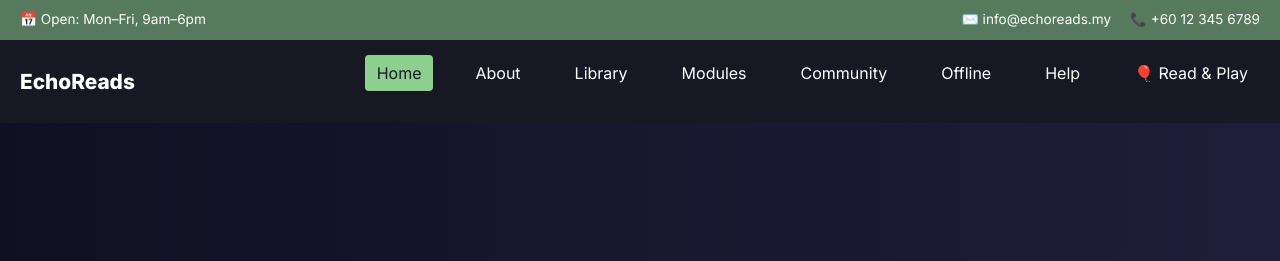
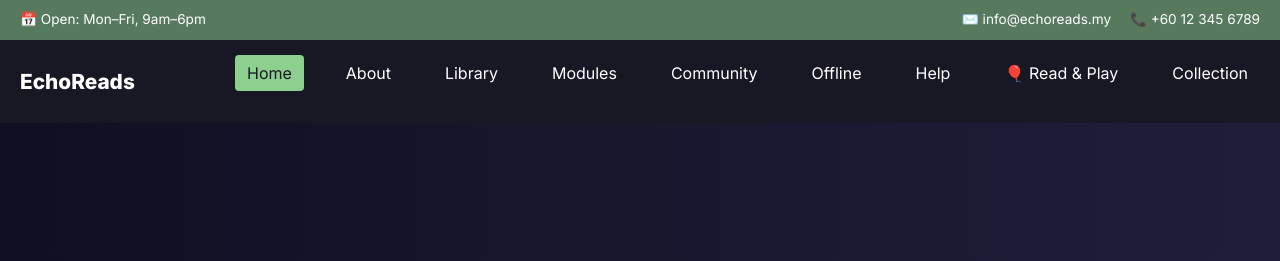
Before and after one commit to irfanhakimics/EchoReads, a plain HTML site: page index.html in a window 1280 px wide. Shown: the top 261 px of the page. Drawn offline with Linux system fonts and the light colour scheme.

Commit message:
Update index.html

```diff
--- a/index.html
+++ b/index.html
@@ -24,7 +24,7 @@
   </div>
 
   <!-- ✅ Navigation -->
- <nav>
+<nav>
   <div class="logo">EchoReads</div>
   <ul>
     <li><a href="index.html" class="active">Home</a></li>
@@ -35,6 +35,7 @@
     <li><a href="offline.html">Offline</a></li>
     <li><a href="help.html">Help</a></li>
     <li><a href="read-play.html">🎈 Read & Play</a></li>
+    <li><a href="https://irfanhakimics.github.io/echoreads_collection/" target="_blank"> Collection</a></li>
   </ul>
 </nav>
 
```
